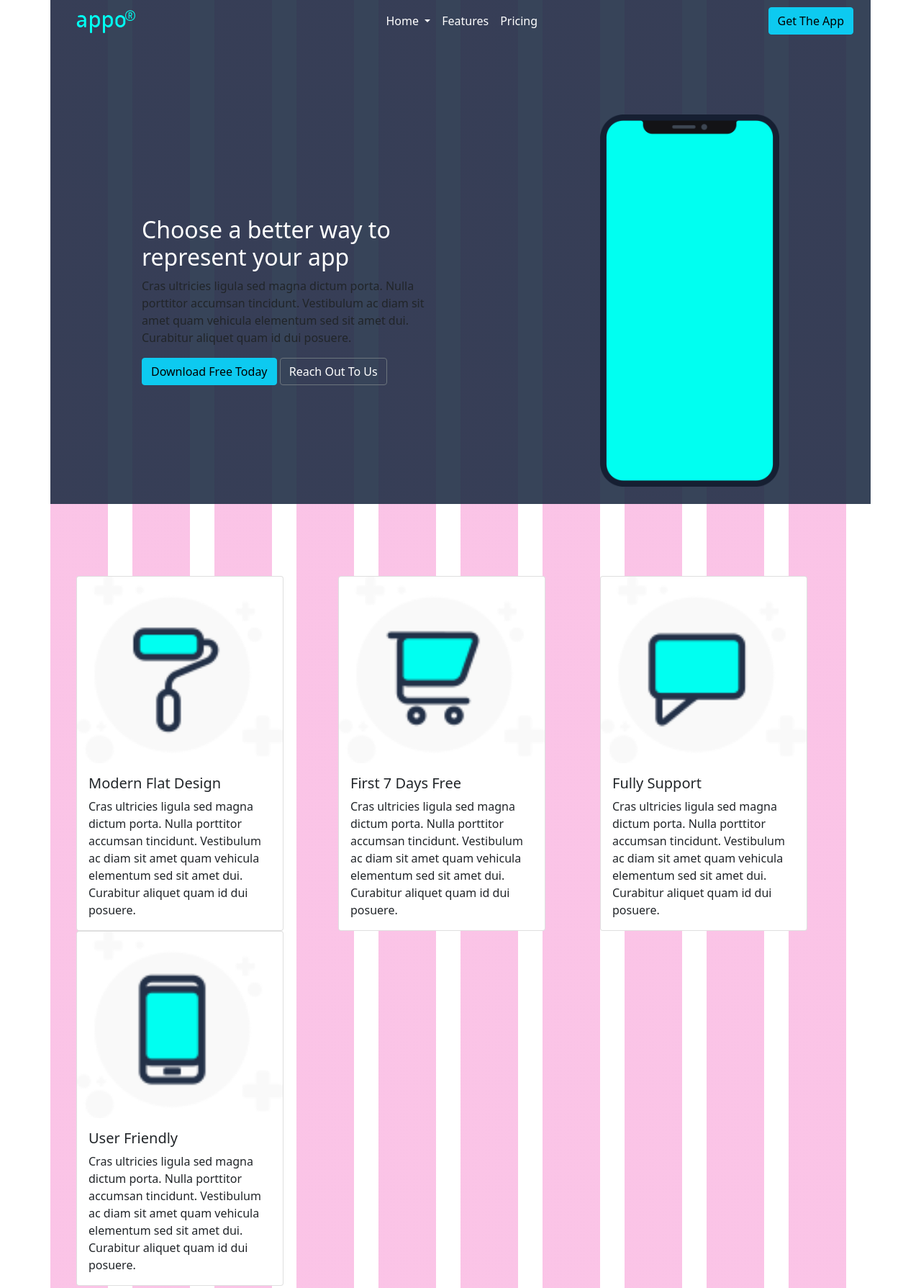
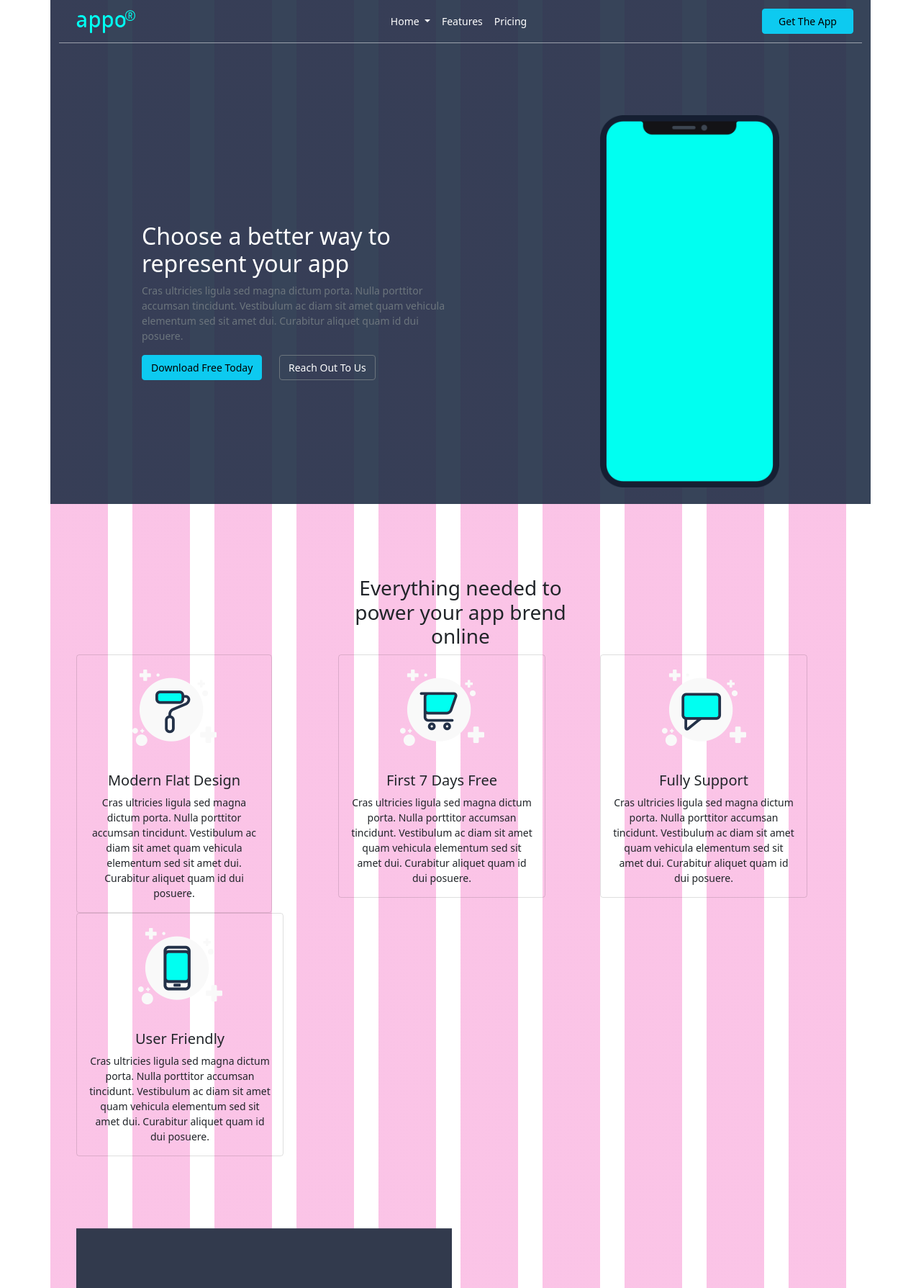
Before and after one commit to zverkovavik/bootstrap-test-landing, a website: page index.html in a window 1280 px wide. Shown: the top 1789 px of the page at 72% size. Drawn offline with nearby package versions, Linux system fonts and the light colour scheme.

Commit message:
Next part of improvement

```diff
--- a/index.html
+++ b/index.html
@@ -49,7 +49,7 @@
 							</div>
 						</div>
 						<div class="row justify-content-between">
-							<button type="button" class="btn btn-info">Get The App</button>
+							<button type="button" class="btn btn-info lnd-button">Get The App</button>
 						</div>
 					</div>
 				</nav>
@@ -58,7 +58,7 @@
 						<div class="row align-items-center justify-content-around">
 							<div class="col-5">
 								<h2 class="text-white">Choose a better way to represent your app</h2>
-								<p>
+								<p class="text-secondary">
 									Cras ultricies ligula sed magna dictum porta. Nulla porttitor accumsan tincidunt.
 									Vestibulum
 									ac
@@ -66,10 +66,10 @@
 									dui
 									posuere.
 								</p>
-								<button type="button" class="btn btn-info">
+								<button type="button" class="btn btn-info lnd-button">
 									Download Free Today
 								</button>
-								<button type="button" class="btn btn-outline-secondary text-white">
+								<button type="button" class="btn btn-outline-secondary text-white lnd-button">
 									Reach Out To Us
 								</button>
 							</div>
@@ -85,10 +85,16 @@
 			<main>
 				<section>
 					<div class="container">
+						<div class="row justify-content-center">
+							<div class="col-4">
+								<h3 class="text-center">Everything needed to power
+									your app brend online</h3>
+							</div>
+						</div>
 						<div class="row">
 							<div class="col">
-								<div class="card" style="width: 18rem">
-									<img src="img/Icon.png" class="card-img-top img-fluid" alt="" />
+								<div class="card text-center bg-transparent" style="width: 17rem">
+									<img src="img/Icon.png" class="card-img-top img-fluid picture-size" alt="" />
 									<div class="card-body">
 										<h5 class="card-title">Modern Flat Design</h5>
 										<p class="card-text">
@@ -101,8 +107,8 @@
 								</div>
 							</div>
 							<div class="col">
-								<div class="card" style="width: 18rem">
-									<img src="img/Icon-2.png" class="card-img-top img-fluid" alt="" />
+								<div class="card text-center bg-transparent" style="width: 18rem">
+									<img src="img/Icon-2.png" class="card-img-top img-fluid picture-size" alt="" />
 									<div class="card-body">
 										<h5 class="card-title">First 7 Days Free</h5>
 										<p class="card-text">
@@ -115,10 +121,10 @@
 								</div>
 							</div>
 							<div class="col">
-								<div class="card" style="width: 18rem">
-									<img src="img/Icon-3.png" class="сard-img-top img-fluid" alt="" />
+								<div class="card text-center bg-transparent" style="width: 18rem">
+									<img src="img/Icon-3.png" class="сard-img-top img-fluid picture-size" alt="" />
 									<div class="card-body">
-										<h5 class="card-title">Fully Support</h5>
+										<h5 class="card-title ">Fully Support</h5>
 										<p class="card-text">
 											Cras ultricies ligula sed magna dictum porta. Nulla porttitor
 											accumsan tincidunt. Vestibulum ac diam sit amet quam vehicula
@@ -129,9 +135,9 @@
 								</div>
 							</div>
 							<div class="col">
-								<div class="card" style="width: 18rem">
-									<img src="img/Icon-4.png" class="сard-img-top img-fluid" alt="" />
-									<div class="card-body">
+								<div class="card text-center bg-transparent" style="width: 18rem">
+									<img src="img/Icon-4.png" class="сard-img-top img-fluid picture-size" alt="" />
+									<div class="card-body bg-transparent">
 										<h5 class="card-title">User Friendly</h5>
 										<p class="card-text">
 											Cras ultricies ligula sed magna dictum porta. Nulla porttitor
@@ -147,11 +153,11 @@
 				</section>
 				<section>
 					<div class="container">
-						<div class="row">
+						<div class="row align-items-center">
 							<div class="col-6">
 								<img class="img-fluid" src="img/IMAGE.png" alt="">
 							</div>
-							<article class="col-6">
+							<article class="col-6 ">
 								<div class="card-body">
 									<h5 class="card-title">Get More From Your Smartphone</h5>
 									<p>Cras ultricies ligula sed magna dictum porta. Nulla porttitor
@@ -165,7 +171,7 @@
 				</section>
 				<section>
 					<div class="container">
-						<div class="row">
+						<div class="row align-items-center">
 							<article class="col-6">
 								<div class="card-body">
 									<h5 class="card-title">Stable And Ready</h5>
@@ -173,7 +179,7 @@
 										accumsan tincidunt. Vestibulum ac diam sit amet quam vehicula
 										elementum sed sit amet dui. Curabitur aliquet quam id dui
 										posuere.</p>
-									<a href="#" class="btn btn-info">Download Free Today</a>
+									<a href="#" class="btn btn-info lnd-button">Download Free Today</a>
 								</div>
 							</article>
 							<div class="col-6">
@@ -218,24 +224,26 @@
 								</a>
 							</div>
 						</div>
+						<div class="row justify-content-center">
 						<div class="col-6">
-							<h5 class="card-title">Stable And Ready</h5>
-							<p>Android</p>
-							<p>iPhone</p>
-							<p>Cras ultricies ligula sed magna dictum porta. Nulla porttitor
+							<h5 class="card-title">Everything You Need</h5>
+							<p class="text-end">Android</p>
+							<p class="text-end">iPhone</p>
+							<p class="text-end">Cras ultricies ligula sed magna dictum porta. Nulla porttitor
 								accumsan tincidunt. Vestibulum ac diam sit amet quam vehicula
 								elementum sed sit amet dui. Curabitur aliquet quam id dui
 								posuere.</p>
 						</div>
 						<div class="col-6"></div>
 					</div>
+				</div>
 				</article>
 				<article class="video">
 					<div class="container">
 						<div class="row">
 							<div class="col-12">
-								<p>Watch </p>
-								<p>Cras ultricies ligula sed magna dictum porta. Nulla porttitor accumsan tincidunt.
+								<p class="text-uppercase text-center">Watch</p>
+								<p class="text-center">Cras ultricies ligula sed magna dictum porta. Nulla porttitor accumsan tincidunt.
 									Vestibulum
 									ac
 									diam sit amet quam vehicula
@@ -249,8 +257,8 @@
 				</article>
 				<article class="download">
 					<div class="container">
-						<div class="row">
-							<div class="col-12">
+						<div class="row justify-content-center align-items-center">
+							<div class="col-4 text-center">
 								<h5>Join The Thousands of satisfied users</h5>
 								<p>t’s just a few clicks away</p>
 								<a href="#" class="btn btn-info text-uppercase">Download</a>
--- a/styles/styles.css
+++ b/styles/styles.css
@@ -1,6 +1,7 @@
 body {
   margin: 0 auto;
   padding: 0;
+  font-size: 14px;
   /* width: 1170px; */
 }
 
@@ -26,3 +27,23 @@ section {
 .main-gradient {
   background: repeating-linear-gradient(to right, rgba(241, 59, 174, 0.3), rgba(241, 59, 174, 0.3) 7%, white 7%, white 10%);
 }
+
+.lnd-button {
+  font-size: 14px;
+  margin-right: 20px;
+}
+
+nav {
+  border-bottom: 0.5px solid 	rgba(255, 255, 255, 0.5);
+}
+
+.picture-size {
+  width: 117px;
+  height: 106px;
+  margin: 20px auto;
+}
+
+.download {
+  height: 680px;
+  background: url('../img/Map.png') center no-repeat;
+}
```
